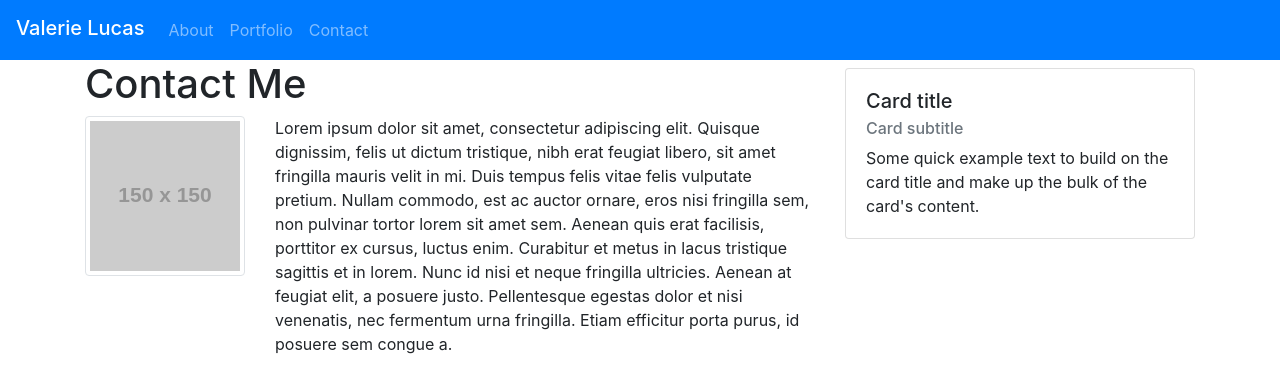
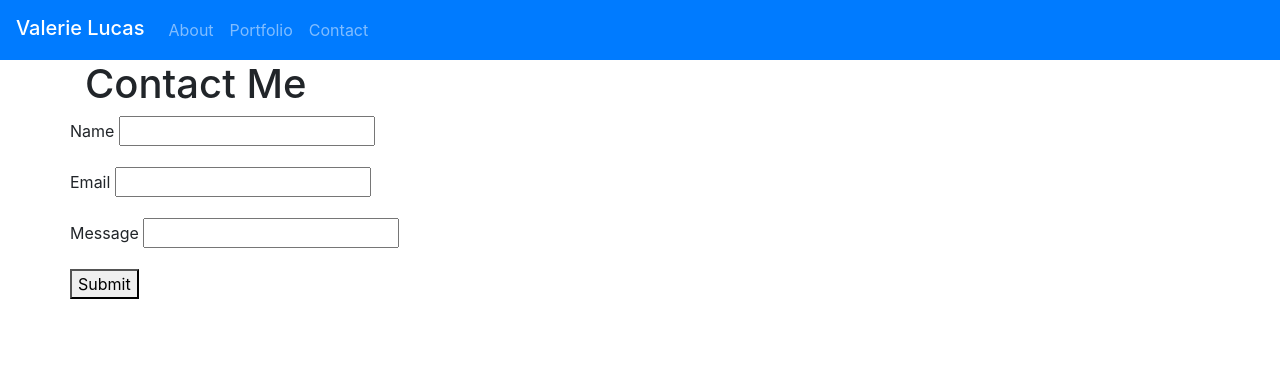
Before and after one commit to coolculasa/portfolio, a plain HTML site: page contact.html in a window 1280 px wide. Drawn offline with nearby package versions, Linux system fonts and the light colour scheme; placeholder pictures from the web are drawn by us.

Commit message:
updating contact.html

```diff
--- a/contact.html
+++ b/contact.html
@@ -39,33 +39,27 @@
       <div class="col-md-8">
           <h1>Contact Me</h1>
         <div class="row">
-          <div class="col-md-3">
-            <img src="http://placehold.it/150x150" alt="Placeholder" class="img-thumbnail">
-          </div>
-          <div class="col-md-9">
-            <p>
-              Lorem ipsum dolor sit amet, consectetur adipiscing elit. Quisque dignissim, felis ut dictum tristique,
-              nibh erat feugiat libero, sit amet fringilla mauris velit in mi. Duis tempus felis vitae
-              felis vulputate pretium. Nullam commodo, est ac auctor ornare, eros nisi fringilla sem,
-              non pulvinar tortor lorem sit amet sem. Aenean quis erat facilisis, porttitor ex cursus,
-              luctus enim. Curabitur et metus in lacus tristique sagittis et in lorem. Nunc id nisi et
-              neque fringilla ultricies. Aenean at feugiat elit, a posuere justo. Pellentesque egestas
-              dolor et nisi venenatis, nec fermentum urna fringilla. Etiam efficitur porta purus, id
-              posuere sem congue a.
-            </p>
-          </div>
+            <form class ="form">
+                <div class="form-group">
+                    <label for="formGroupExampleInput">Name</label>
+                    <input type="text" class"form-control" id="formGroupExampleInput">
+                </div>
+
+                <div class="form-group">
+                        <label for="formGroupExampleInput">Email</label>
+                        <input type="text" class"form-control" id="formGroupExampleInput">
+                </div>
+
+                <div class="form-group">
+                        <label for="formGroupExampleInput">Message</label>
+                        <input type="text" class"form-control" id="formGroupExampleInput">
+                </div>
+
+                <button type="submit" class"btn btn-primary mb2">Submit</button>
+
+            </form>
+
         </div>
-      </div>
-      <!--Create Card taking up 4 Columns-->
-      <div class="col-md-4">
-        <div class="card mt-2">
-          <div class="card-body">
-            <h5 class="card-title">Card title</h5>
-            <h6 class="card-subtitle mb-2 text-muted">Card subtitle</h6>
-            <p class="card-text">Some quick example text to build on the card title and make up the bulk of the card's content.</p>
-          </div>
-        </div>
-      </div>
     </div>
   </div>
 </body>
```
